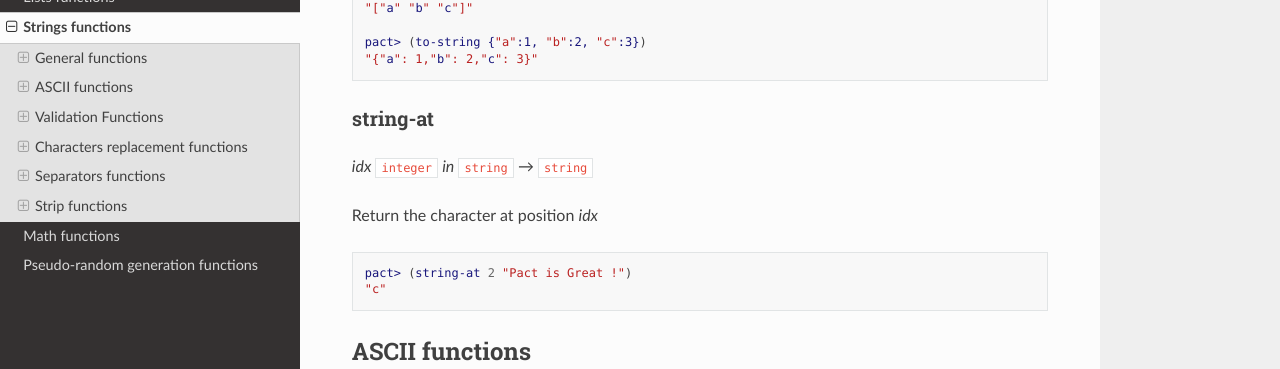
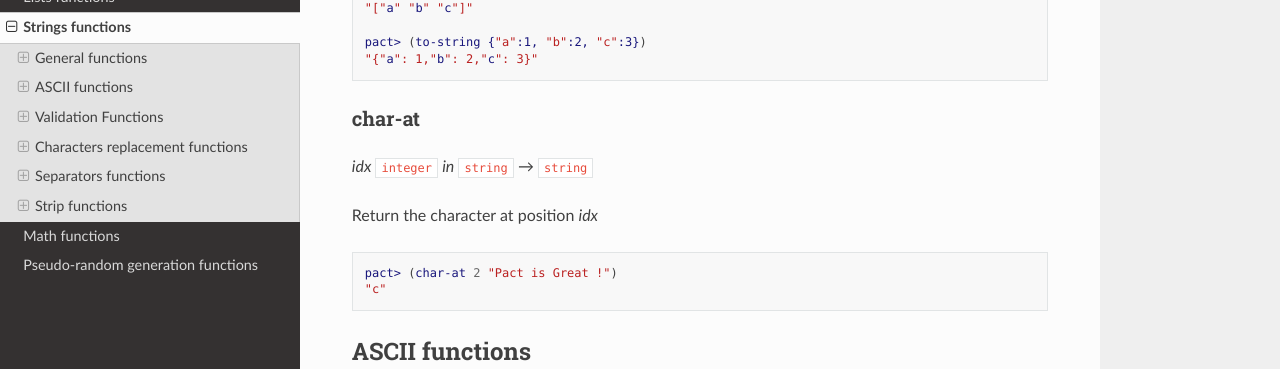
Before and after one commit to CryptoPascal31/pact-util-lib, a Sphinx documentation site: the page built from docs/source/util-strings.rst, in a window 1280 px wide and 900 px high, scrolled down 484 px. Shown: the part 155-524 px from the top of the window. Built offline with Sphinx 7.4.7 and the Read the Docs theme 2.0.0, drawn with Linux system fonts in a browser that asks for light colours.

Commit message:
Rename (string-at) to (char-at)

```diff
--- a/docs/source/util-strings.rst
+++ b/docs/source/util-strings.rst
@@ -29,7 +29,7 @@
   pact> (to-string {"a":1, "b":2, "c":3})
   "{"a": 1,"b": 2,"c": 3}"
 
-string-at
+char-at
 ~~~~~~~~~
 *idx* ``integer``  *in* ``string`` *→* ``string``
 
@@ -37,7 +37,7 @@
 
 .. code:: lisp
 
-  pact> (string-at 2 "Pact is Great !")
+  pact> (char-at 2 "Pact is Great !")
   "c"
 
 
```
Also changed, not shown: README.md (+1 -1 lines), 3 other files.
